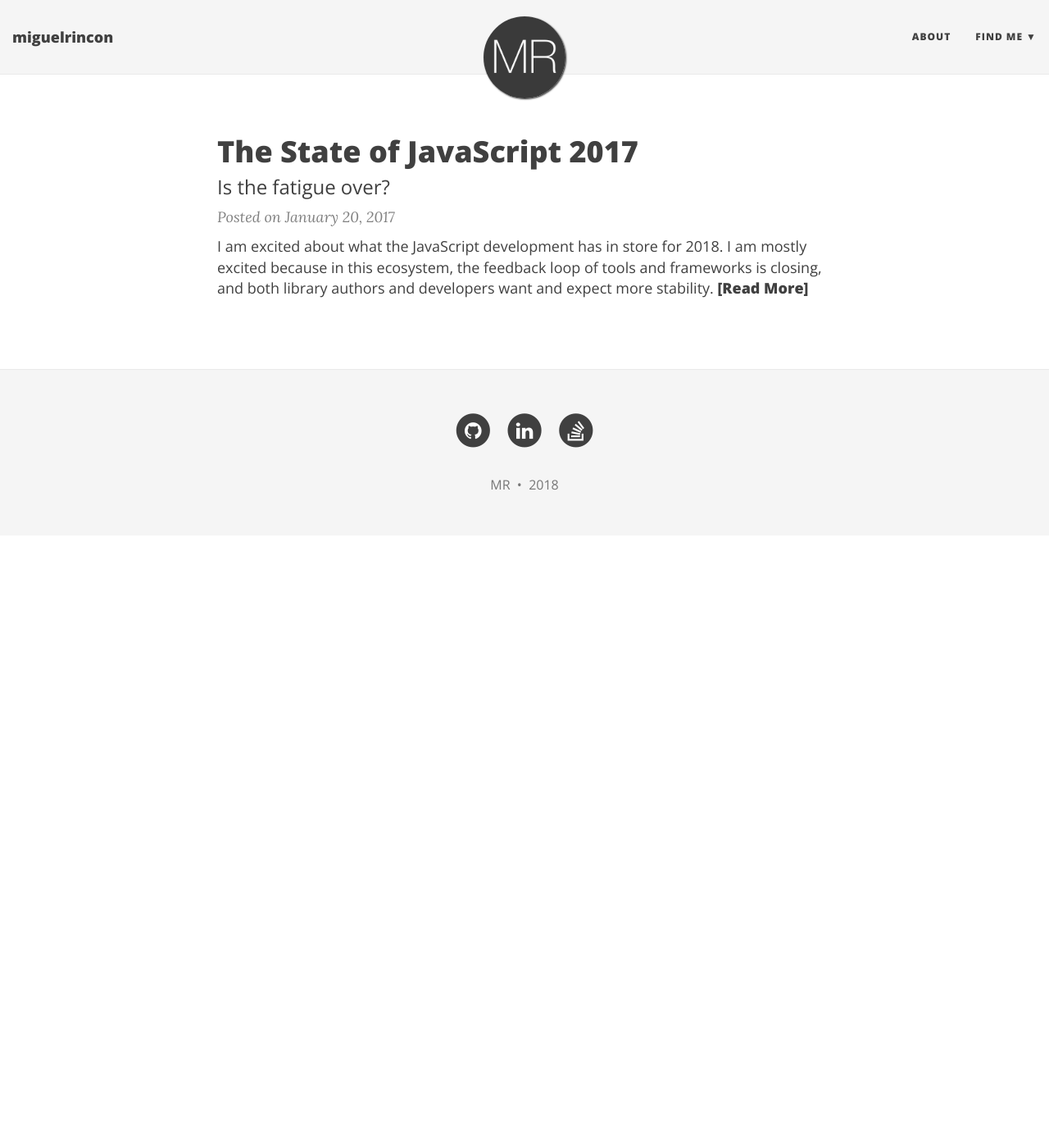
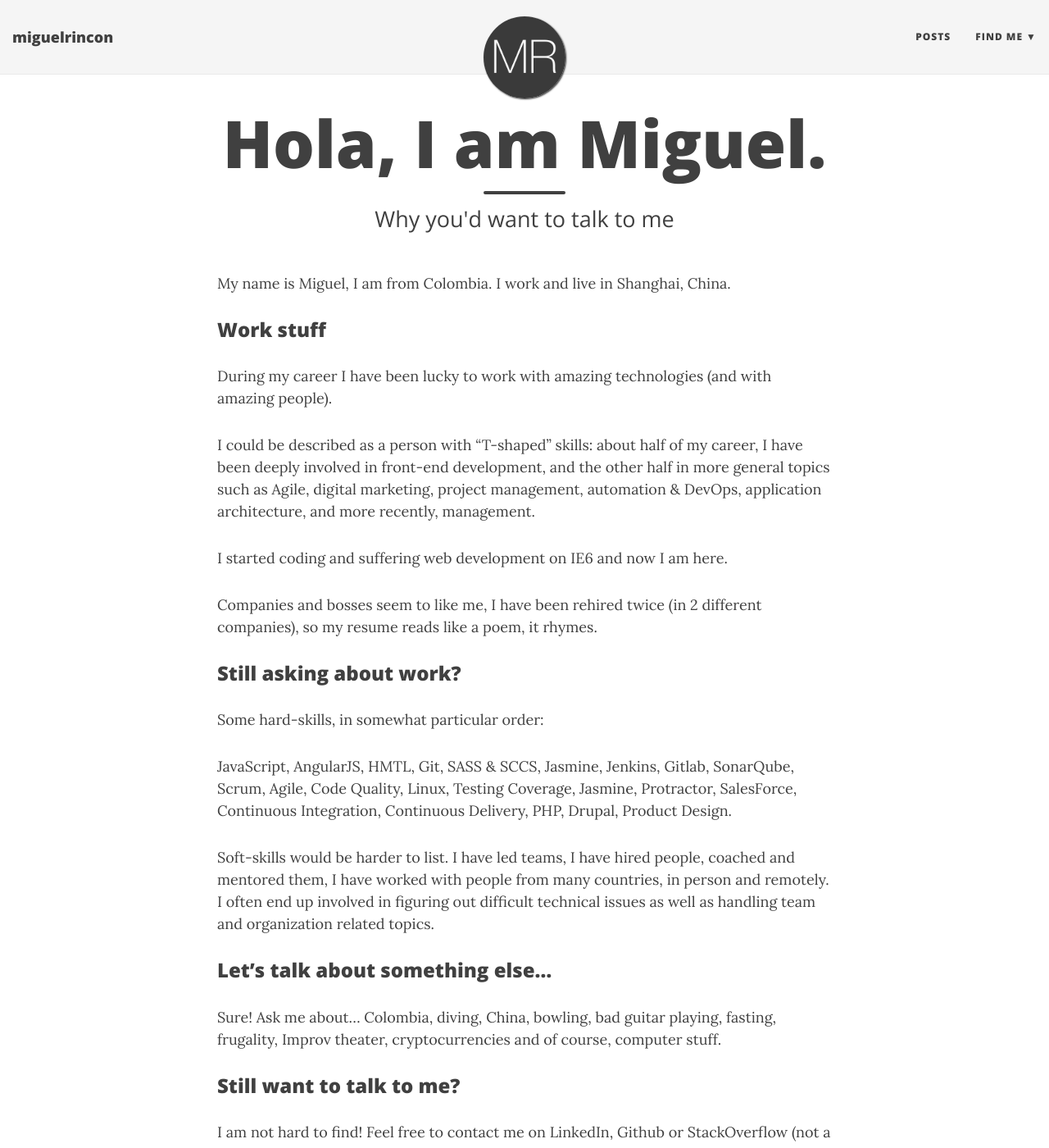
Before and after one commit to miguelrincon/miguelrincon.github.io, a Jekyll site: the page built from index.md, in a window 1280 px wide and 1400 px high. Shown: the whole window at 82% size. Built offline with Jekyll 4.4.1, drawn with Linux system fonts in a browser that asks for light colours; nearby versions of some CDN libraries; the list of posts is cut into pages by our own code; some of the changed text lies outside the part shown.

Commit message:
Switch home with posts

```diff
--- a/Gemfile
+++ b/Gemfile
@@ -3,5 +3,5 @@
 gem "github-pages", '163', group: :jekyll_plugins
 
 # enable tzinfo-data for local build
-# gem 'tzinfo-data', platforms: [:mingw, :mswin, :x64_mingw]
+gem 'tzinfo-data', platforms: [:mingw, :mswin, :x64_mingw]
 gem 'jekyll-paginate'
--- a/_config.yml
+++ b/_config.yml
@@ -19,7 +19,7 @@
 
 # List of links in the navigation bar
 navbar-links:
-  About: "about"
+  Posts: "posts"
   Find Me:
     - LinkedIn: "https://www.linkedin.com/in/miguelrincon/"
     - Github: "https://github.com/miguelrincon/"
--- a/about.md
+++ b/index.md
@@ -1,7 +1,8 @@
 ---
 layout: page
-title: About
+title: Hola, I am Miguel.
 subtitle: Why you'd want to talk to me
+use-site-title: true
 ---
 
 My name is Miguel, I am from Colombia. I work and live in Shanghai, China.
--- a/index.html
+++ b/posts.html
@@ -2,9 +2,60 @@
 layout: page
 title:
 subtitle:
-use-site-title: true
 ---
 
+<div class="posts-list">
+  {% for post in site.posts %}
+  <article class="post-preview">
+    <a href="{{ post.url | prepend: site.baseurl }}">
+	  <h2 class="post-title">{{ post.title }}</h2>
+
+	  {% if post.subtitle %}
+	  <h3 class="post-subtitle">
+	    {{ post.subtitle }}
+	  </h3>
+	  {% endif %}
+    </a>
+
+    <p class="post-meta">
+      Posted on {{ post.date | date: "%B %-d, %Y" }}
+    </p>
+
+    <div class="post-entry-container">
+      {% if post.image %}
+      <div class="post-image">
+        <a href="{{ post.url | prepend: site.baseurl }}">
+          <img src="{{ post.image }}">
+        </a>
+      </div>
+      {% endif %}
+      <div class="post-entry">
+        {{ post.excerpt | strip_html | xml_escape | truncatewords: site.excerpt_length }}
+        {% assign excerpt_word_count = post.excerpt | number_of_words %}
+        {% if post.content != post.excerpt or excerpt_word_count > site.excerpt_length %}
+          <a href="{{ post.url | prepend: site.baseurl }}" class="post-read-more">[Read&nbsp;More]</a>
+        {% endif %}
+      </div>
+    </div>
+
+    {% if post.tags.size > 0 %}
+    <div class="blog-tags">
+      Tags:
+      {% if site.link-tags %}
+      {% for tag in post.tags %}
+      <a href="{{ site.baseurl }}/tag/{{ tag }}">{{ tag }}</a>
+      {% endfor %}
+      {% else %}
+        {{ post.tags | join: ", " }}
+      {% endif %}
+    </div>
+    {% endif %}
+
+   </article>
+  {% endfor %}
+</div>
+
+{% comment %}
 <div class="posts-list">
   {% for post in paginator.posts %}
   <article class="post-preview">
@@ -56,6 +107,7 @@
   {% endfor %}
 </div>
 
+
 {% if paginator.total_pages > 1 %}
 <ul class="pager main-pager">
   {% if paginator.previous_page %}
@@ -69,4 +121,4 @@
   </li>
   {% endif %}
 </ul>
-{% endif %}
+{% endif %} {% endcomment %}
```
Also changed, not shown: Gemfile.lock.
